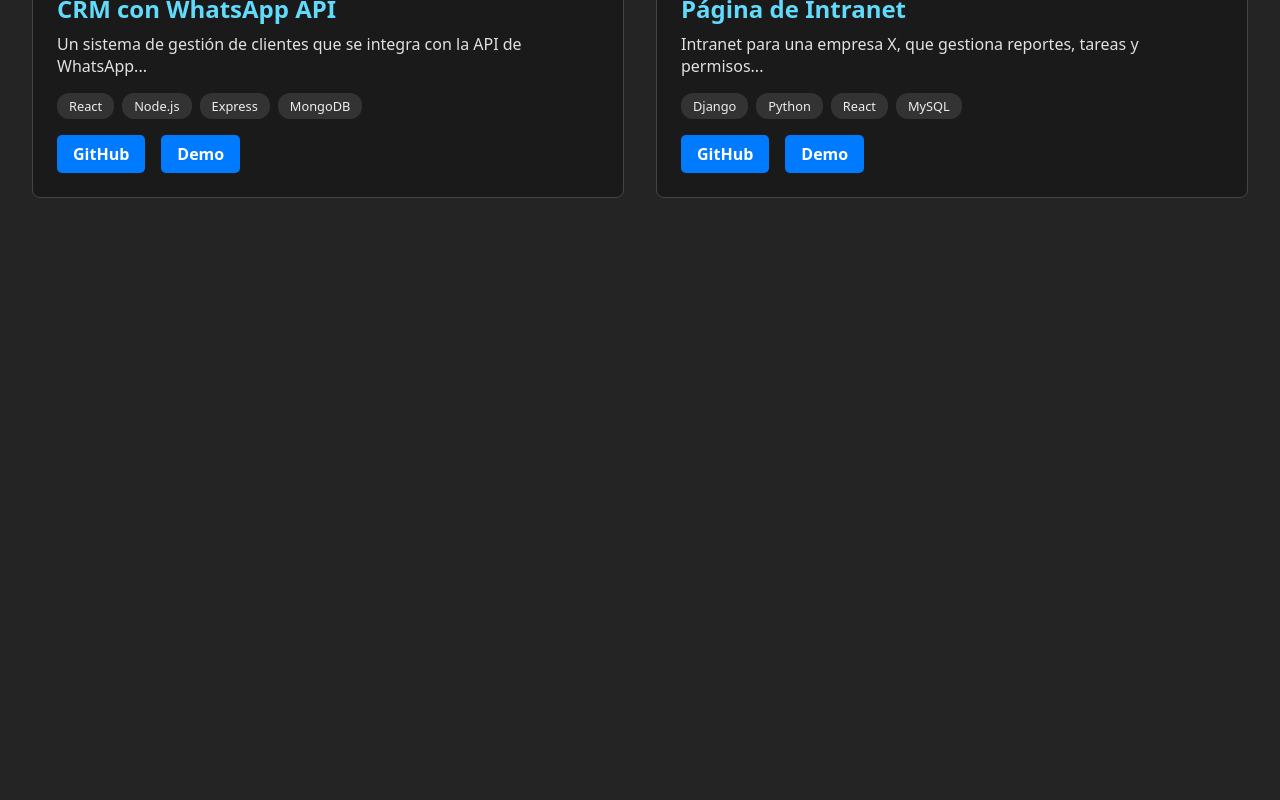
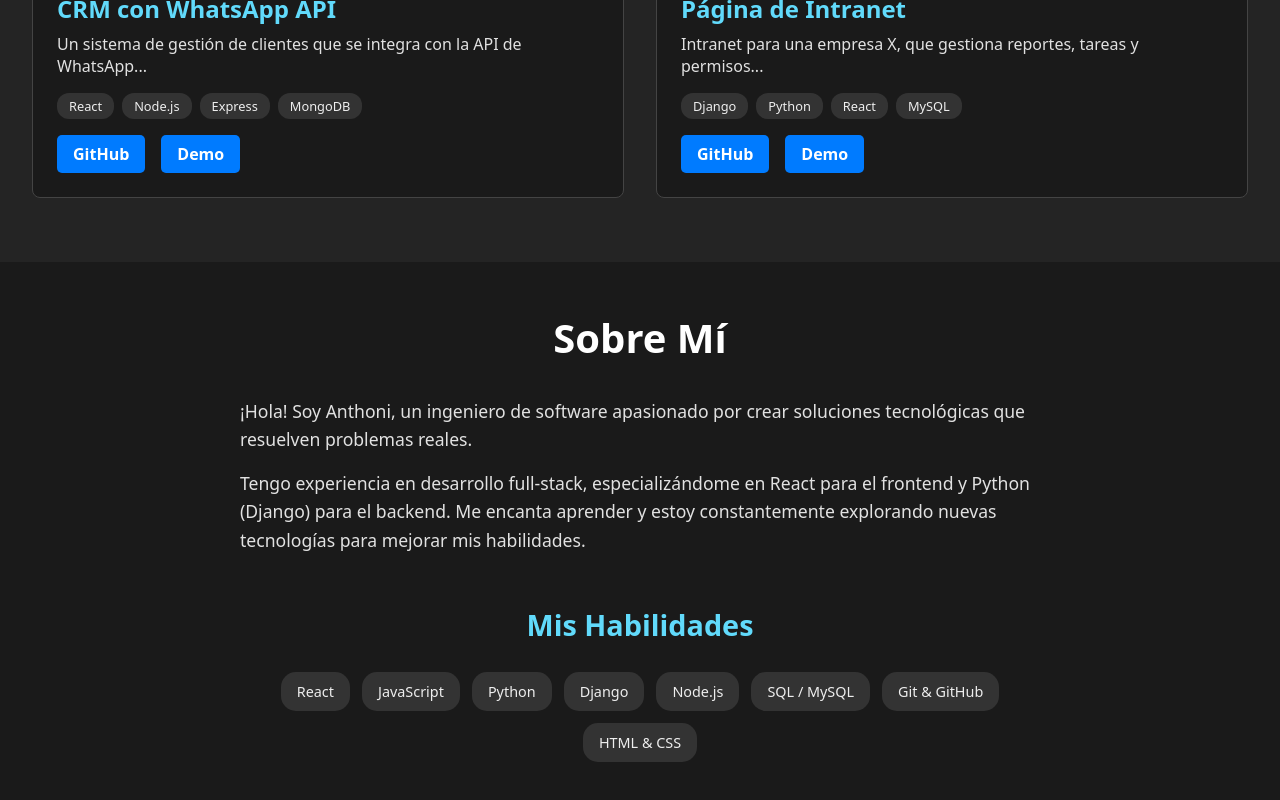
Before and after one commit to toni02022006/My_web_1.1.0, a React (Vite) app: page / in a window 1280 px wide. Shown: the part 910-1710 px from the top of the page. Before the commit the page ends 1140 px from the top, so only its background shows below. Built offline with nearby package versions, Linux system fonts and the light colour scheme.

Commit message:
Agregue la sección Sobre Mí (AboutMe)

```diff
--- a/src/App.jsx
+++ b/src/App.jsx
@@ -2,7 +2,8 @@
 
 import Hero from './components/Hero'
 import Navbar from './components/Navbar'
-import Projects from './components/Projects' // <-- 1. IMPORTA PROYECTOS
+import Projects from './components/Projects'
+import AboutMe from './components/AboutMe' // <-- 1. IMPORTA
 // import Footer from './components/Footer'
 
 function App() {
@@ -10,7 +11,8 @@ function App() {
     <div>
       <Navbar />
       <Hero />
-      <Projects /> {/* <-- 2. AÑÁDELO AQUÍ */}
+      <Projects />
+      <AboutMe /> {/* <-- 2. AÑÁDELO AQUÍ */}
       {/* <Footer /> */}
     </div>
   )
--- /dev/null
+++ b/src/components/AboutMe.jsx
@@ -0,0 +1,39 @@
+// src/components/AboutMe.jsx
+import React from 'react';
+import styles from './AboutMe.module.css';
+
+function AboutMe() {
+  return (
+    // La 'id' es para que funcione el link del Navbar
+    <section className={styles.container} id="sobre-mi">
+      <h2 className={styles.title}>Sobre Mí</h2>
+
+      <div className={styles.content}>
+        <p>
+          ¡Hola! Soy Anthoni, un ingeniero de software apasionado por crear
+          soluciones tecnológicas que resuelven problemas reales.
+        </p>
+        <p>
+          Tengo experiencia en desarrollo full-stack, especializándome en
+          React para el frontend y Python (Django) para el backend.
+          Me encanta aprender y estoy constantemente explorando nuevas
+          tecnologías para mejorar mis habilidades.
+        </p>
+
+        <h3 className={styles.subtitle}>Mis Habilidades</h3>
+        <ul className={styles.skills}>
+          <li>React</li>
+          <li>JavaScript</li>
+          <li>Python</li>
+          <li>Django</li>
+          <li>Node.js</li>
+          <li>SQL / MySQL</li>
+          <li>Git & GitHub</li>
+          <li>HTML & CSS</li>
+        </ul>
+      </div>
+    </section>
+  );
+}
+
+export default AboutMe;
--- /dev/null
+++ b/src/components/AboutMe.module.css
@@ -0,0 +1,51 @@
+/* src/components/AboutMe.module.css */
+
+.container {
+  padding: 3rem 2rem;
+  background-color: #1a1a1a; /* Un fondo oscuro para seccionar */
+  margin-top: 2rem;
+}
+
+.title {
+  font-size: 2.5rem;
+  text-align: center;
+  margin-bottom: 2rem;
+  color: white;
+}
+
+.content {
+  max-width: 800px; /* Para que el texto no sea muy ancho */
+  margin: 0 auto; /* Centra el bloque de contenido */
+  text-align: left;
+  font-size: 1.1rem;
+  line-height: 1.6;
+}
+
+.content p {
+  margin-bottom: 1rem;
+}
+
+.subtitle {
+  font-size: 1.8rem;
+  text-align: center;
+  margin-top: 3rem;
+  margin-bottom: 1.5rem;
+  color: #61DAFB; /* Azul de React */
+}
+
+.skills {
+  list-style: none;
+  display: flex;
+  flex-wrap: wrap; /* Para que se ajusten en varias líneas */
+  gap: 0.75rem;
+  justify-content: center;
+  padding: 0;
+}
+
+.skills li {
+  background-color: #333;
+  color: #eee;
+  padding: 0.5rem 1rem;
+  border-radius: 15px; /* Píldoras */
+  font-size: 0.9rem;
+}
```
Also changed, not shown: src/public/xd.js (deleted).
